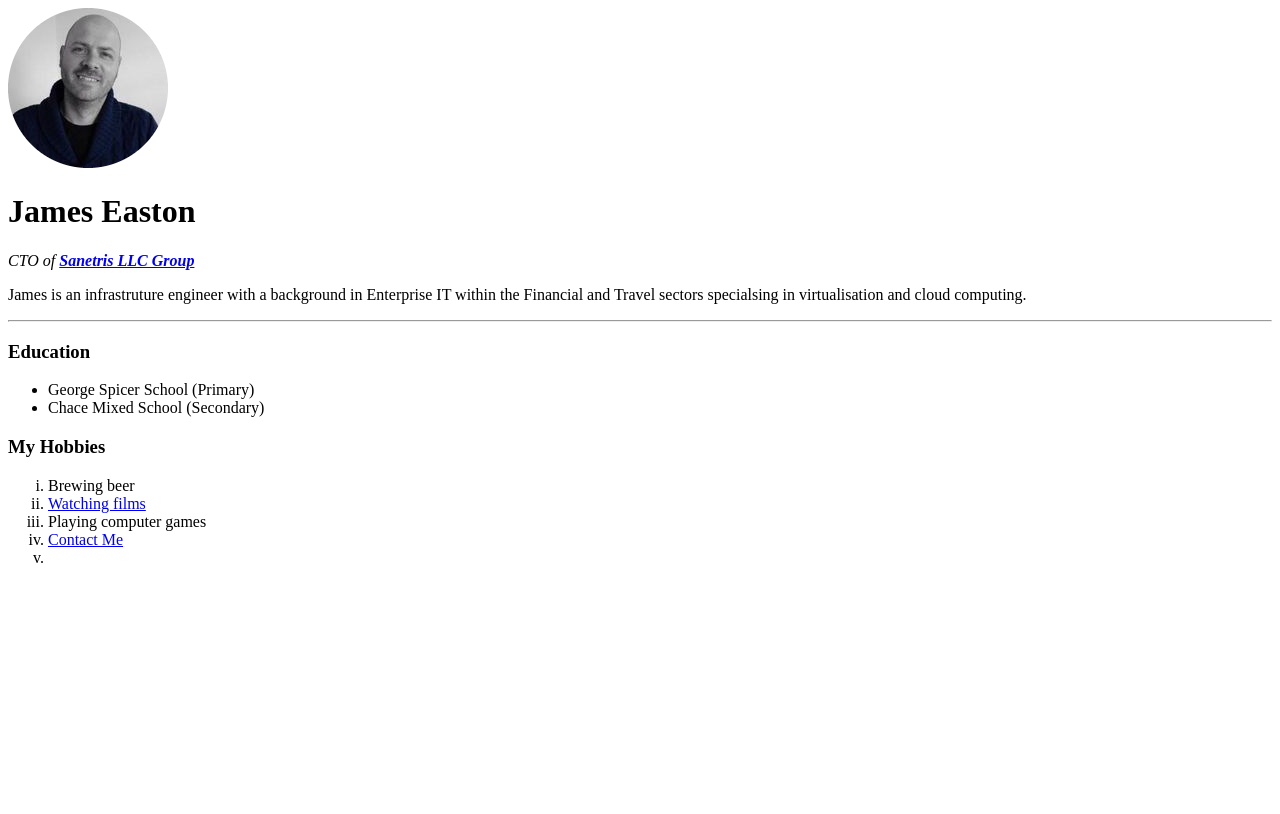
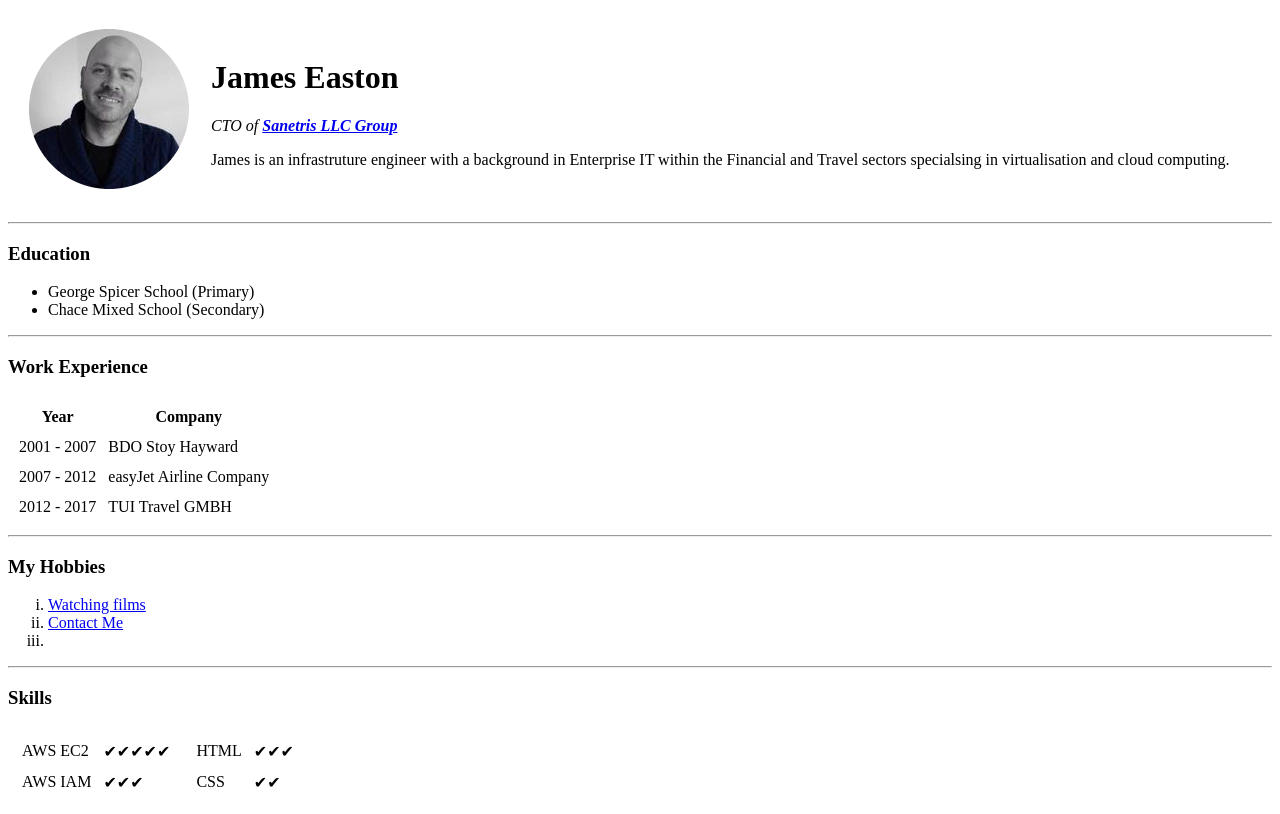
Before and after one commit to eastonit/Web-Development, a plain HTML site: page HTML - Personal Site/index.html in a window 1280 px wide. Drawn offline with Linux system fonts and the light colour scheme.

Commit message:
Update index.html

```diff
--- a/HTML - Personal Site/index.html
+++ b/HTML - Personal Site/index.html
@@ -7,10 +7,16 @@
 </head>
 
 <body>
-  <img src="./img/james.png" alt="James Easton">
+  <table cellspacing="20">
+    <tr>
+      <td><img src="./img/james.png" alt="James Easton"></td>
+      <td>
         <h1>James Easton</h1>
         <p><em>CTO of <strong><a href="https://sanetris.com/">Sanetris LLC Group</a></strong></em></p>
         <p>James is an infrastruture engineer with a background in Enterprise IT within the Financial and Travel sectors specialsing in virtualisation and cloud computing.</p>
+      </td>
+    </tr>
+  </table>
   <hr>
   <h3>Education</h3>
 
@@ -18,16 +24,73 @@
     <li>George Spicer School (Primary)</li>
     <li>Chace Mixed School (Secondary)</li>
   </ul>
+
+  <hr>
+  <h3>Work Experience</h3>
+  <table cellspacing="10px">
+    <thead>
+      <tr>
+        <th>Year</th>
+        <th>Company</th>
+      </tr>
+    </thead>
+    <tbody>
+      <tr>
+        <td>2001 - 2007</td>
+        <td>BDO Stoy Hayward</td>
+      </tr>
+      <tr>
+        <td>2007 - 2012</td>
+        <td>easyJet Airline Company</td>
+      </tr>
+      <tr>
+        <td>2012 - 2017</td>
+        <td>TUI Travel GMBH</td>
+      </tr>
+    </tbody>
+  </table>
+  <hr>
   <h3>My Hobbies</h3>
   <ol type="i">
-  <li>Brewing beer</li>
     <li><a href="films.html">Watching films</a></li>
-  <li>Playing computer games</li>
-  <li><a href="contact.html">Contact Me</a><li>
-
+    <li><a href="contact.html">Contact Me</a>
+    <li>
     </li>
     </li>
   </ol>
+  <hr>
+  <h3>Skills</h3>
+
+<table>
+  <tr>
+    <td>
+      <table cellspacing="10px">
+        <tr>
+          <td>AWS EC2</td>
+          <td>✔✔✔✔✔</td>
+        </tr>
+        <tr>
+          <td>AWS IAM</td>
+          <td>✔✔✔</td>
+        </tr>
+      </table cellspacing="10px">
+    </td>
+    <td>
+      <table cellspacing="10px">
+        <tr>
+          <td>HTML</td>
+          <td>✔✔✔</td>
+        </tr>
+        <tr>
+          <td>CSS</td>
+          <td>✔✔</td>
+        </tr>
+      </table>
+    </td>
+  </tr>
+</table>
+
+
 
 </body>
 
```
Lines whose indentation alone changed are shown as unchanged.
